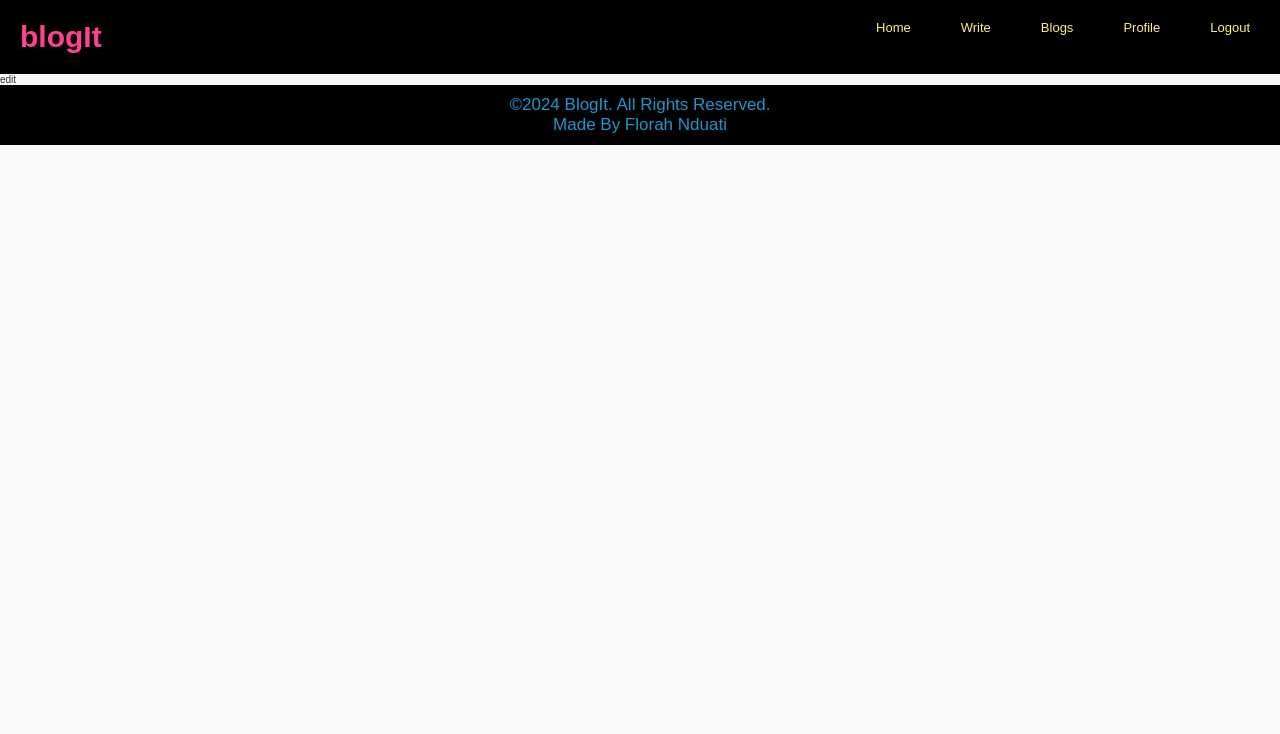
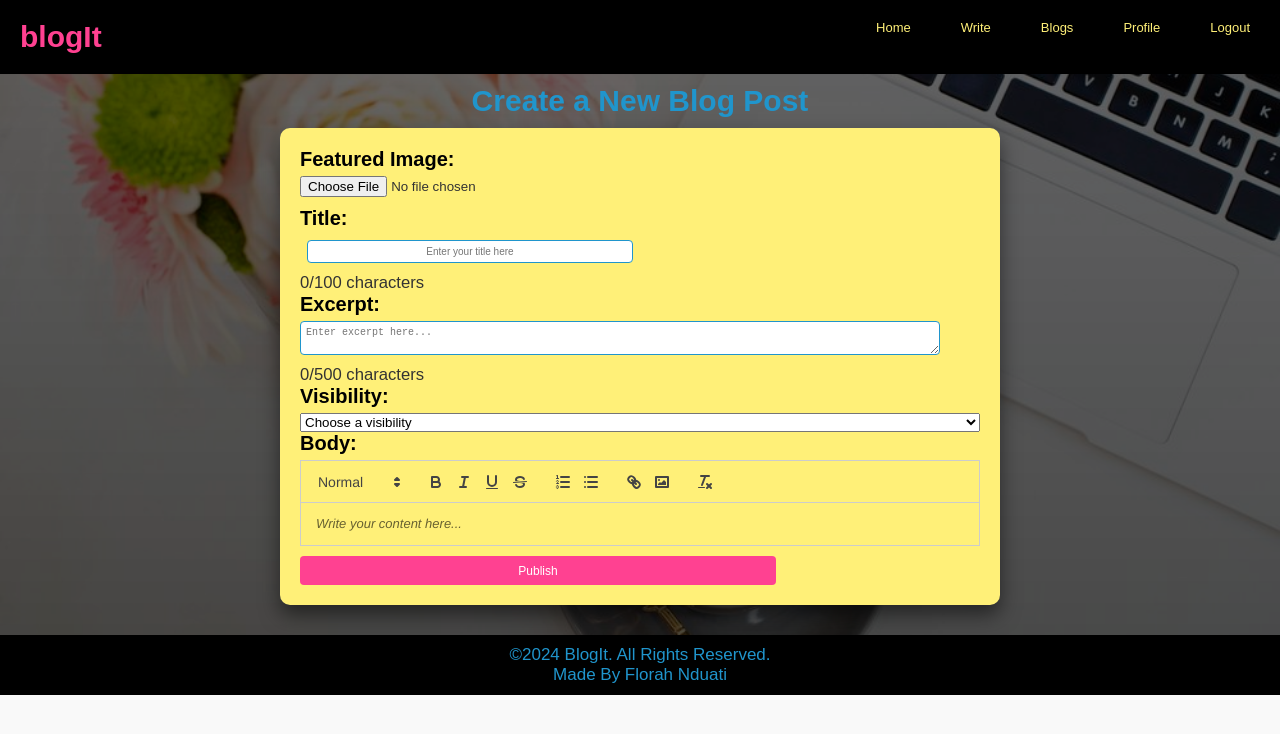
Before and after one commit to florah-nduati/blogIt, a React (Vite) app in the folder client/: page /edit/1 in a window 1280 px wide. Shown: the top 734 px of the page. Built offline with nearby package versions, Linux system fonts and the light colour scheme; sample sign-in values are in the browser's storage.

Commit message:
get blogs of a specific user

```diff
--- a/client/src/App.css
+++ b/client/src/App.css
@@ -13,6 +13,7 @@
   --color-header: rgb(255, 240, 120);
   --color-white: rgb(255, 255, 255);
   --color-footer: rgb(32, 149, 204);
+  --color-blue: rgb(16,0,181);
 }
 
 html {
--- a/client/src/components/PersonalBlogPreview/PersonalBlogPreview.css
+++ b/client/src/components/PersonalBlogPreview/PersonalBlogPreview.css
@@ -1,16 +1,18 @@
-/* PersonalBlogPreview.css */
+
 
 .blog-preview {
-    background-color: #ffffff;
+
+    font-family: "Josefin Sans", serif;
     border-radius: 8px;
     padding: 20px;
     margin: 15px 0;
-    box-shadow: 0px 4px 8px rgba(0, 0, 0, 0.1);
+    box-shadow: 0px 4px 8px rgba(0, 0.1, 0.1, 0.9);
     transition: transform 0.2s ease, box-shadow 0.2s ease;
 }
 
 .blog-preview:hover {
-    transform: translateY(-5px);
+    transform: translateY(-9px);
+    background-color: var(--color-header);
     box-shadow: 0px 6px 12px rgba(0, 0, 0, 0.15);
 }
 
@@ -20,14 +22,15 @@
 
 .blog-title {
     font-size: 1.8rem;
-    color: #333;
+    color: var(--color-secondary);
     font-weight: 600;
+    text-transform: capitalize;
     margin: 0;
 }
 
 .blog-excerpt {
     font-size: 1rem;
-    color: #666;
+    color:var(--color-primary);
     margin: 10px 0;
 }
 
@@ -38,8 +41,8 @@
 }
 
 .update-button, .delete-button {
-    background-color: #007bff;
-    color: #fff;
+    background-color: var(--color-blue);
+    color: var(--color-primary);
     border: none;
     padding: 8px 15px;
     border-radius: 5px;
@@ -48,15 +51,15 @@
 }
 
 .update-button:hover {
-    background-color: #0056b3;
+    background-color: var(--color-footer);
 }
 
 .delete-button {
-    background-color: #dc3545;
+    background-color:var(--color-secondary);
 }
 
 .delete-button:hover {
-    background-color: #c82333;
+    background-color:var(--color-tersiary);
 }
 
 .update-button span, .delete-button span {
--- a/client/src/components/PersonalBlogPreview/PersonalBlogPreview.jsx
+++ b/client/src/components/PersonalBlogPreview/PersonalBlogPreview.jsx
@@ -11,6 +11,7 @@ function PersonalBlogPreview({ id, title, excerpt }) {
     }
 
     return (
+
         <div className="blog-preview">
             <div className="blog-header">
                 <h2 className="blog-title">{title}</h2>
--- a/client/src/pages/Edit/edit.jsx
+++ b/client/src/pages/Edit/edit.jsx
@@ -1,9 +1,141 @@
-import React from 'react'
+import { useState } from "react";
+import { useMutation } from "react-query";
+import { useParams, useNavigate } from "react-router-dom";
+import ReactQuill from 'react-quill';
+import 'react-quill/dist/quill.snow.css';
+import apiBase from "../utils/api";
+import useUserStore from "../store/userStore";
+//import "./Write.css";
 
-function Edit() {
+const Edit = () => {
+  const [title, setTitle] = useState("");
+  const [excerpt, setExcerpt] = useState("");
+  const [body, setBody] = useState("");
+  const [featuredImage, setFeaturedImage] = useState(null);
+  const [visibility, setVisibility] = useState("");
+  const [error, setError] = useState("");
+  const navigate = useNavigate();
+  const setUser = useUserStore((state) => state.setUser);
+  const titleCharLimit = 100;
+  const excerptCharLimit = 500;
+
+  const { mutate, isLoading } = useMutation({
+    mutationFn: async (blog) => {
+
+        const response = await fetch(`${apiBase}/blogs`, {
+          method: "POST",
+          body: JSON.stringify(blog),
+          headers: {
+            "Content-Type": "application/json",
+          },
+          credentials: "include",
+        });
+
+        if (!response.ok) {
+          const error = await response.json();
+          throw new Error(error.message);
+        }
+
+        const data = await response.json();
+        return data;
+
+    },
+    onSuccess: (data) =>{
+      setUser(data);
+      setError("published the blog successfully");
+      setTimeout(() => navigate(`/blog/${data.id}`), 1000);
+    },
+
+    onError: () => setError("failed to publish the blog, please try again."),
+
+  });
+
+  const handleImageUpload = (e) => {
+    const file = e.target.files[0];
+    if (file) {
+      setFeaturedImage(URL.createObjectURL(file));
+    }
+  };
+
+  const handleSubmit = (e) => {
+    e.preventDefault();
+    if (!title || !excerpt || !body || !featuredImage || (visibility !== "private" && visibility !== "public")) {
+      setError("Please fill in all required fields with valid values.");
+      return;
+    }
+
+    const blog = {
+      title,
+      excerpt,
+      body,
+      featuredImage,
+      visibility,
+    };
+
+    mutate(blog);
+  };
+
   return (
-    <div>edit</div>
-  )
-}
+    <div className="write-page">
+      <h2>Create a New Blog Post</h2>
+      <form onSubmit={handleSubmit} className="write-form">
+        {error && <p className="error-message">{error}</p>}
+
+        <label>Featured Image:</label>
+        <input type="file" accept="image/*" onChange={handleImageUpload} required />
+
+        <label>Title:</label>
+        <input
+          type="text"
+          value={title}
+          onChange={(e) => setTitle(e.target.value)}
+          placeholder="Enter your title here"
+          maxLength={titleCharLimit}
+          required
+        />
+        <small>{title.length}/{titleCharLimit} characters</small>
+
+        <label>Excerpt:</label>
+        <textarea
+          value={excerpt}
+          onChange={(e) => setExcerpt(e.target.value)}
+          placeholder="Enter excerpt here..."
+          maxLength={excerptCharLimit}
+          required
+        />
+        <small>{excerpt.length}/{excerptCharLimit} characters</small>
+
+        <label>Visibility:</label>
+        <select value={visibility} onChange={(e) => setVisibility(e.target.value)} required>
+          <option value="">Choose a visibility</option>
+          <option value="private">Private</option>
+          <option value="public">Public</option>
+        </select>
+
+        <label>Body:</label>
+        <ReactQuill
+        value={body}
+        onChange={setBody}
+        placeholder="Write your content here..."
+        modules={{
+          toolbar: [
+            [{ 'header': [1, 2, false] }],
+            ['bold', 'italic', 'underline', 'strike'],
+            [{ 'list': 'ordered'}, { 'list': 'bullet' }],
+            ['link', 'image'],
+            ['clean']
+          ],
+        }}
+      />
+
+        <button type="submit" className="submit-btn" disabled={isLoading}>
+          {isLoading ? "Please wait..." : "Publish"}
+        </button>
+      </form>
+    </div>
+  );
+};
+
+
 
 export default Edit
```
